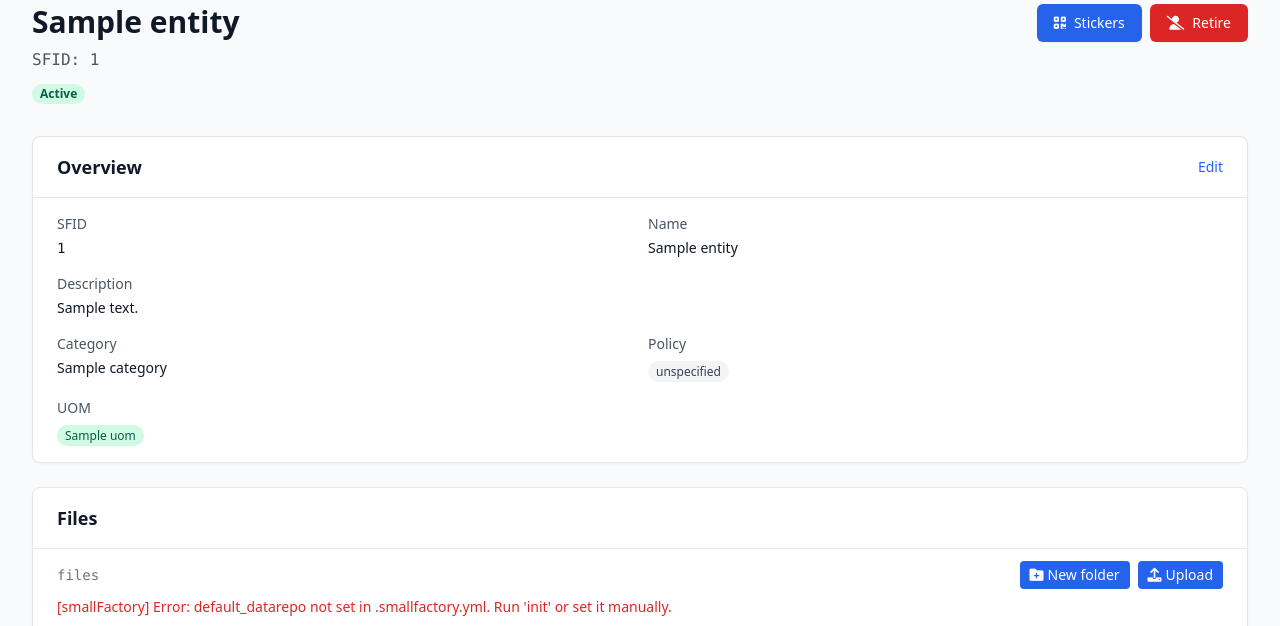
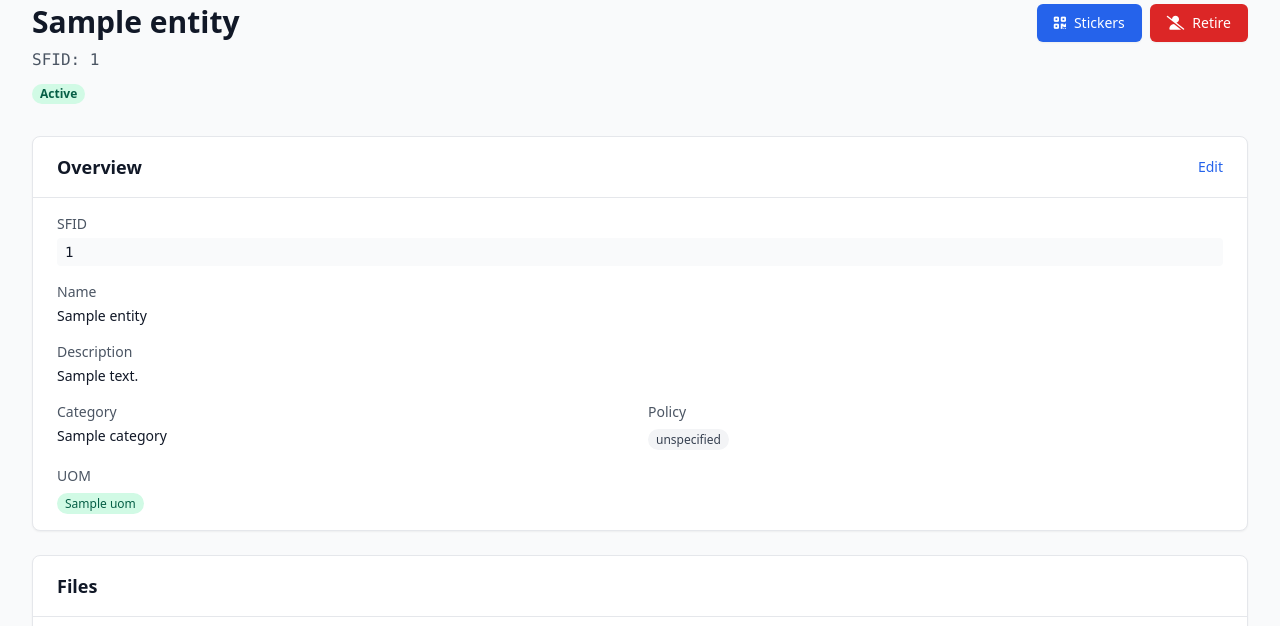
Before and after one commit to yusufm/smallfactory, a Flask app: template web/templates/entities/view.html in a window 1280 px wide. Shown: the part 125-751 px from the top of the page. Run offline with Flask 3, Linux system fonts and the light colour scheme; the template is opened without the code that fills it: most values are stand-ins (such as "Sample title", 1, 10 or a date in 2020); some libraries are stand-ins or nearby versions.

Commit message:
style: improve SFID display with full width and text wrapping in entity views

```diff
--- a/web/templates/entities/view.html
+++ b/web/templates/entities/view.html
@@ -114,9 +114,9 @@
         <div class="px-6 py-4">
           <div id="overview-display">
           <dl class="grid grid-cols-1 sm:grid-cols-2 gap-4">
-            <div>
+            <div class="sm:col-span-2">
               <dt class="text-sm font-medium text-gray-600">SFID</dt>
-              <dd class="mt-1 text-sm font-mono text-gray-900">{{ entity.sfid }}</dd>
+              <dd class="mt-1 text-sm font-mono text-gray-900 bg-gray-50 px-2 py-1 rounded break-all">{{ entity.sfid }}</dd>
             </div>
             <div>
               <dt class="text-sm font-medium text-gray-600">Name</dt>
--- a/web/templates/inventory/view.html
+++ b/web/templates/inventory/view.html
@@ -37,9 +37,9 @@
                 </div>
                 <div class="px-6 py-4">
                     <dl class="grid grid-cols-1 gap-x-4 gap-y-6 sm:grid-cols-2">
-                        <div>
+                        <div class="sm:col-span-2">
                             <dt class="text-sm font-medium text-gray-500">SFID</dt>
-                            <dd class="mt-1 text-sm text-gray-900 font-mono bg-gray-50 px-2 py-1 rounded">{{ item.sfid }}</dd>
+                            <dd class="mt-1 text-sm text-gray-900 font-mono bg-gray-50 px-2 py-1 rounded break-all">{{ item.sfid }}</dd>
                         </div>
                         <div>
                             <dt class="text-sm font-medium text-gray-500">Name</dt>
```
